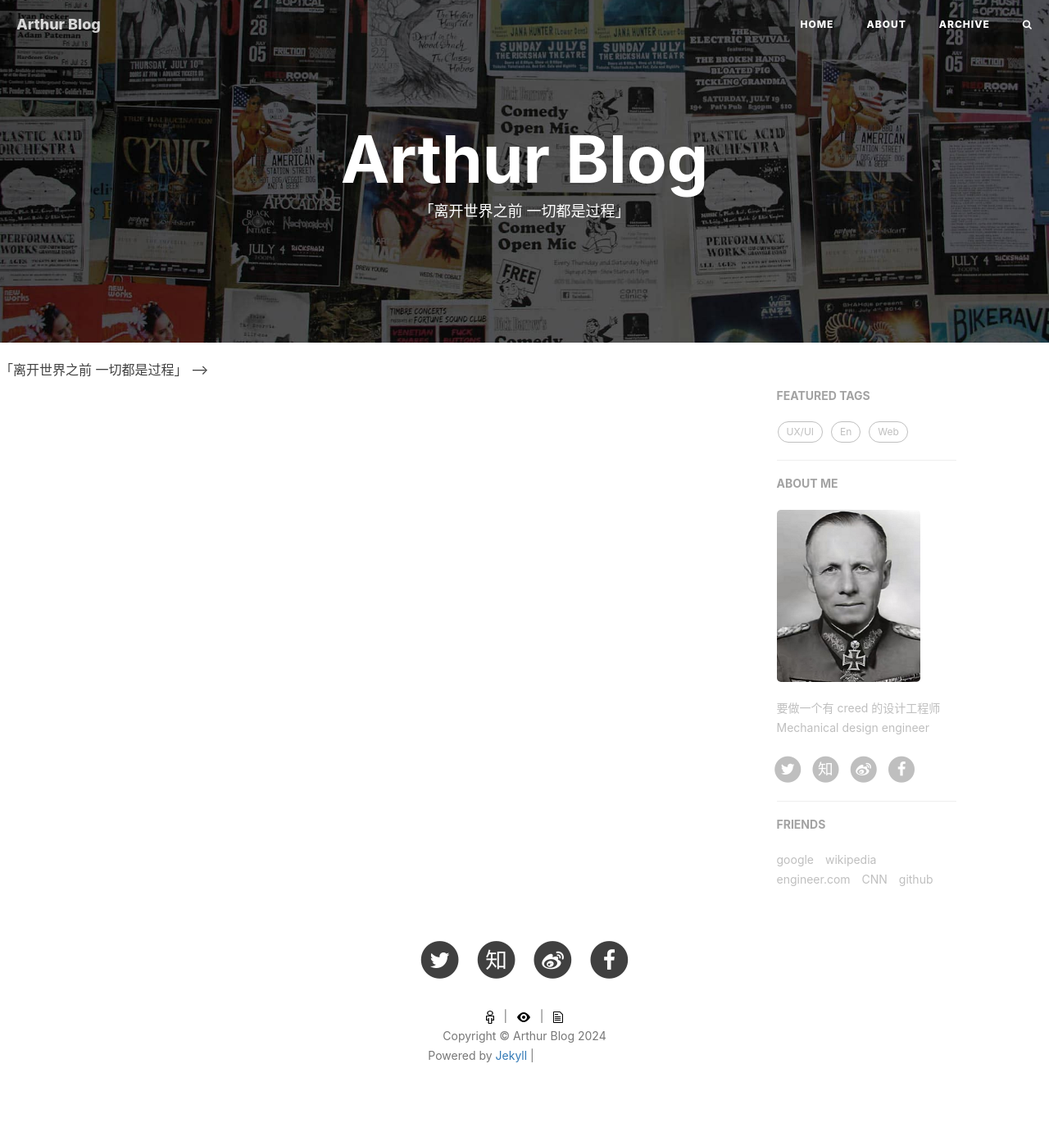
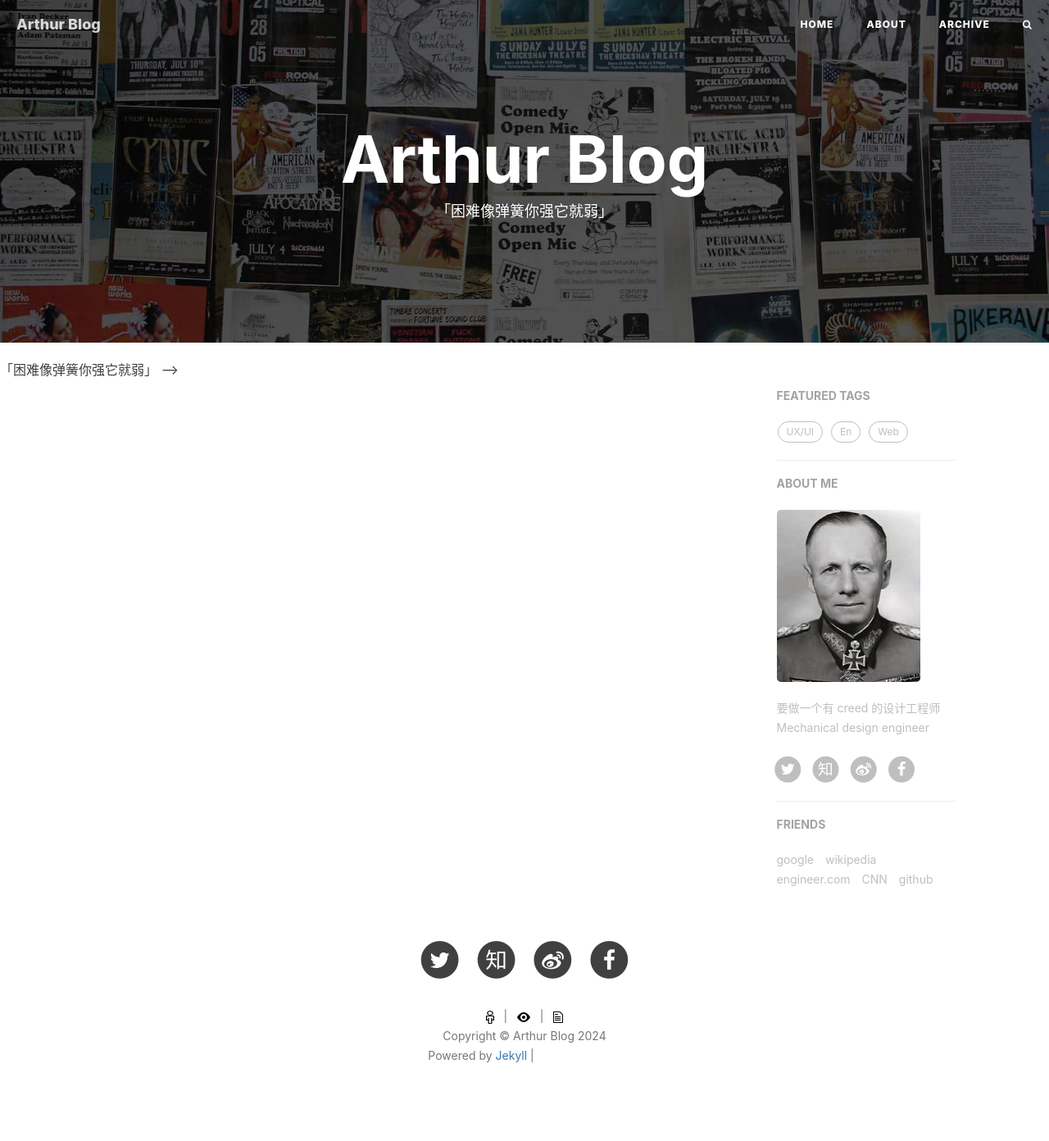
Before and after one commit to ArthurXIII/arthurxiii.github.io, a Jekyll site: the page built from index.html, in a window 1280 px wide. Shown: the whole page at 82% size. Built offline with Jekyll 4.4.1, drawn with Linux system fonts in a browser that asks for light colours; nearby versions of some CDN libraries; comment, search, counter and statistics services are not loaded; grey boxes are pictures that could not be loaded.

Commit message:
Update index.html

```diff
--- a/index.html
+++ b/index.html
@@ -1,6 +1,6 @@
 ---
 layout: page
-description: "「离开世界之前 一切都是过程」"
+description: "「困难像弹簧你强它就弱」"
 ---
 
 {% for post in paginator.posts %}
```
